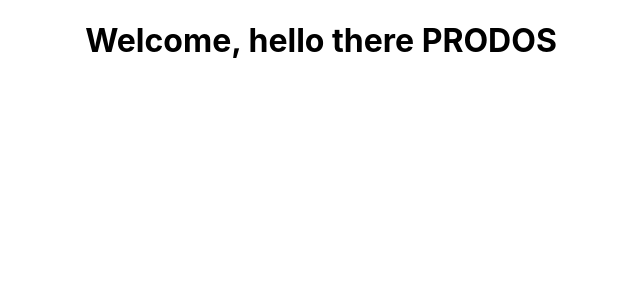
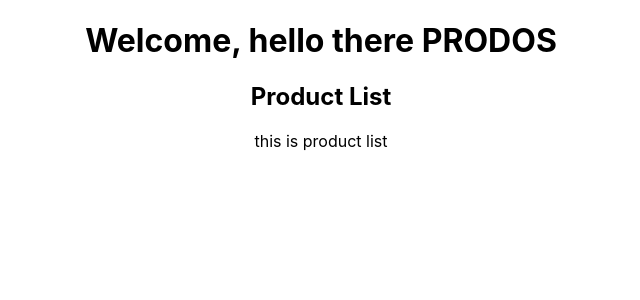
Before and after one commit to shajahanvzm/product-react, a React (Create React App) app in the folder src/client/: page / in a window 1280 px wide. Shown: the top 300 px of the page, without its empty margins (319-959 px from the left). Built offline with nearby package versions, Linux system fonts and the light colour scheme.

Commit message:
addidng secound elemente

```diff
--- a/src/client/src/App.js
+++ b/src/client/src/App.js
@@ -1,10 +1,11 @@
-import logo from './logo.svg';
 import './App.css';
 import './components/ProdosApp'
 function App() {
   return (
     <div className="App">
       <h1>Welcome, hello there PRODOS</h1>
+      <h2>Product List</h2>
+      <p> this is product list</p>
     </div>
   );
 }
```
